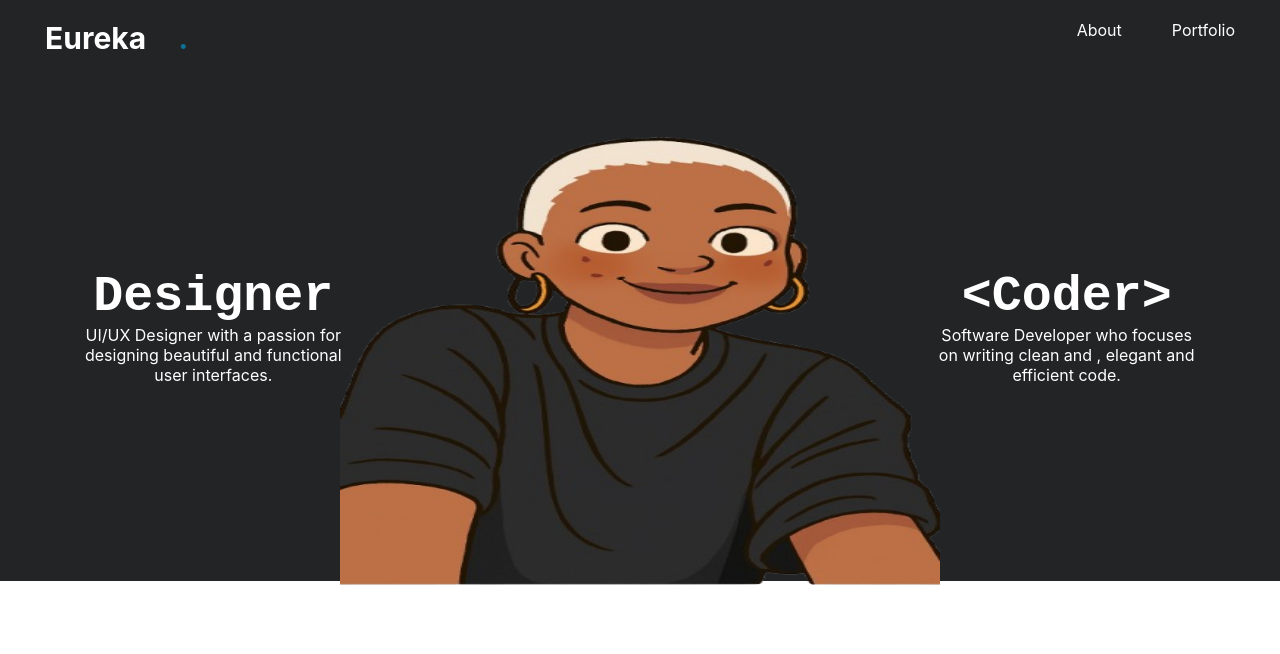
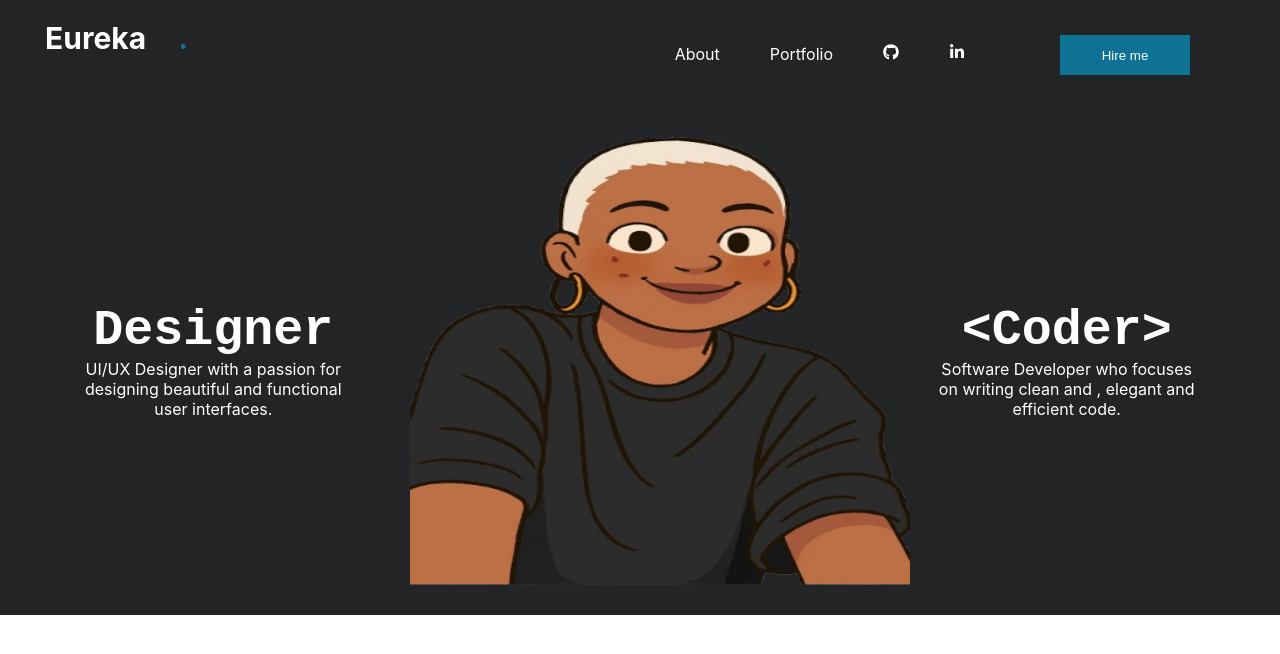
Before and after one commit to eureka03/Portfolio, a React (Create React App) app: page / in a window 1280 px wide. Shown: the top 654 px of the page. Built offline with nearby package versions, Linux system fonts and the light colour scheme.

Commit message:
changes added

```diff
--- a/package.json
+++ b/package.json
@@ -4,8 +4,11 @@
   "version": "0.1.0",
   "private": true,
   "dependencies": {
+    "@emotion/react": "^11.14.0",
+    "@emotion/styled": "^11.14.1",
     "@fortawesome/fontawesome-svg-core": "^6.7.2",
     "@fortawesome/react-fontawesome": "^0.2.2",
+    "@mui/material": "^7.2.0",
     "@testing-library/dom": "^10.4.0",
     "@testing-library/jest-dom": "^6.6.3",
     "@testing-library/react": "^16.3.0",
--- a/src/Components/Homepage.css
+++ b/src/Components/Homepage.css
@@ -44,11 +44,11 @@ button{
 
 }
 .Home img{
-    width:600px;
+    width:500px;
     height:500px;
     margin-left:50px;
     padding:0;
-    left:290px;
+    left:360px;
     position:absolute;
     bottom:0px;
     top:110px;
--- a/src/Components/Navbar.js
+++ b/src/Components/Navbar.js
@@ -1,5 +1,8 @@
 import {Link} from 'react-router-dom';
 import './Navbar.css';
+import { FaGithub,FaLinkedinIn  } from "react-icons/fa";
+
+
 export default function Navbar(){
     return(
         <nav className="">
@@ -10,6 +13,9 @@ export default function Navbar(){
                 <div className='nav-links'>
                     <Link to='./About.js'>About</Link>
                     <Link to='./Projects.js'>Portfolio</Link>
+                    <Link to='https://github.com/eureka03'><FaGithub/></Link>
+                    <Link to='https://www.linkedin.com/in/eureka-baloyi-190a74203/'><FaLinkedinIn /></Link>
+                    <button>Hire me </button>
                 </div>
             </div>
         </nav>
```
Also changed, not shown: 1 other file (tests, documents, lock files or other folders).
